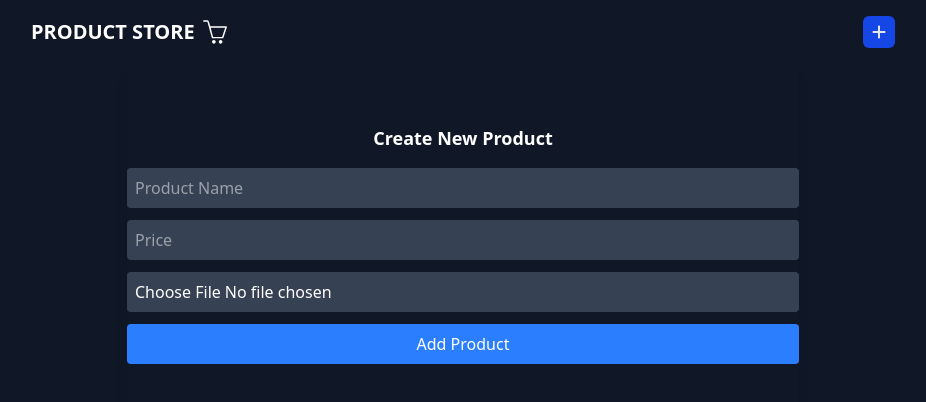
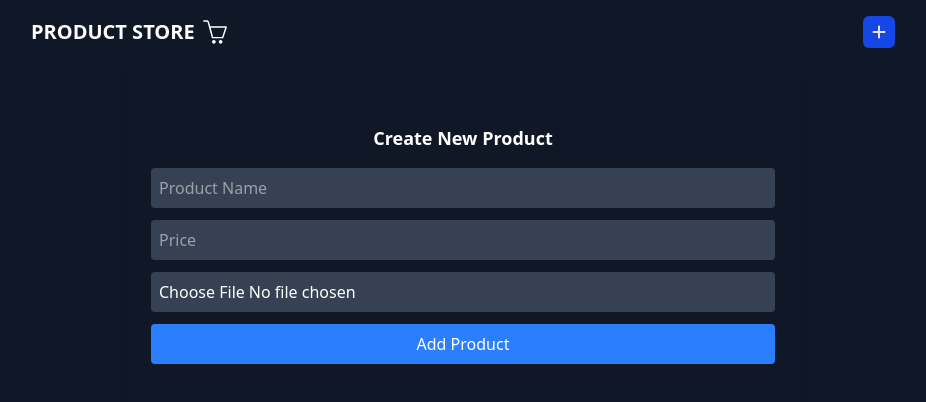
Before and after one commit to PustamRai/productStore, a React (Vite) app in the folder frontend/: page /add-product in a window 1280 px wide. Shown: the top 402 px of the page, without its empty margins (177-1103 px from the left). Built offline with nearby package versions, Linux system fonts and the light colour scheme; no server answers.

Commit message:
add form data to manage image upload

```diff
--- a/frontend/src/pages/AddProduct.jsx
+++ b/frontend/src/pages/AddProduct.jsx
@@ -25,23 +25,28 @@ function AddProduct() {
     formData.append("price", price);
     formData.append("image", imageFile);
 
+    console.log("form data: ", formData)
+
     try {
       const response = await API.post("/addProduct", formData, {
         headers: { "Content-Type": "multipart/form-data" },
       });
+
+      console.log("res: ", response)
 
       const newProduct = response.data.data;
       addProduct(newProduct);
       toast.success(response.data.message);
       navigate("/");
     } catch (error) {
-      toast.error("failed to add product");
+      // toast.error("failed to add product");
+      toast.error(error.response?.data?.message || "Failed to add product");
     }
   };
 
   return (
     <div className="flex justify-center min-h-screen bg-gray-900">
-      <div className="bg-gray-900 py-15 rounded-lg shadow-lg w-80 md:w-2xl">
+      <div className="bg-gray-900 px-6 py-15 rounded-lg shadow-lg w-2xl">
         <h2 className="text-white text-lg font-semibold text-center mb-4">
           Create New Product
         </h2>
@@ -70,14 +75,14 @@ function AddProduct() {
           />
           <input
             type="file"
-            name="imageUrl"
+            name="imageFile"
             onChange={(e) => setImageFile(e.target.files[0])}
             className="w-full p-2 mb-3 bg-gray-700 text-white rounded cursor-pointer"
             required
           />
           <button
             type="submit"
-            className="w-full pt-2 bg-blue-500 text-white p-2 rounded hover:bg-blue-600 transition"
+            className="w-full pt-2 bg-blue-500 text-white p-2 rounded hover:bg-blue-600 transition cursor-pointer"
           >
             Add Product
           </button>
```
